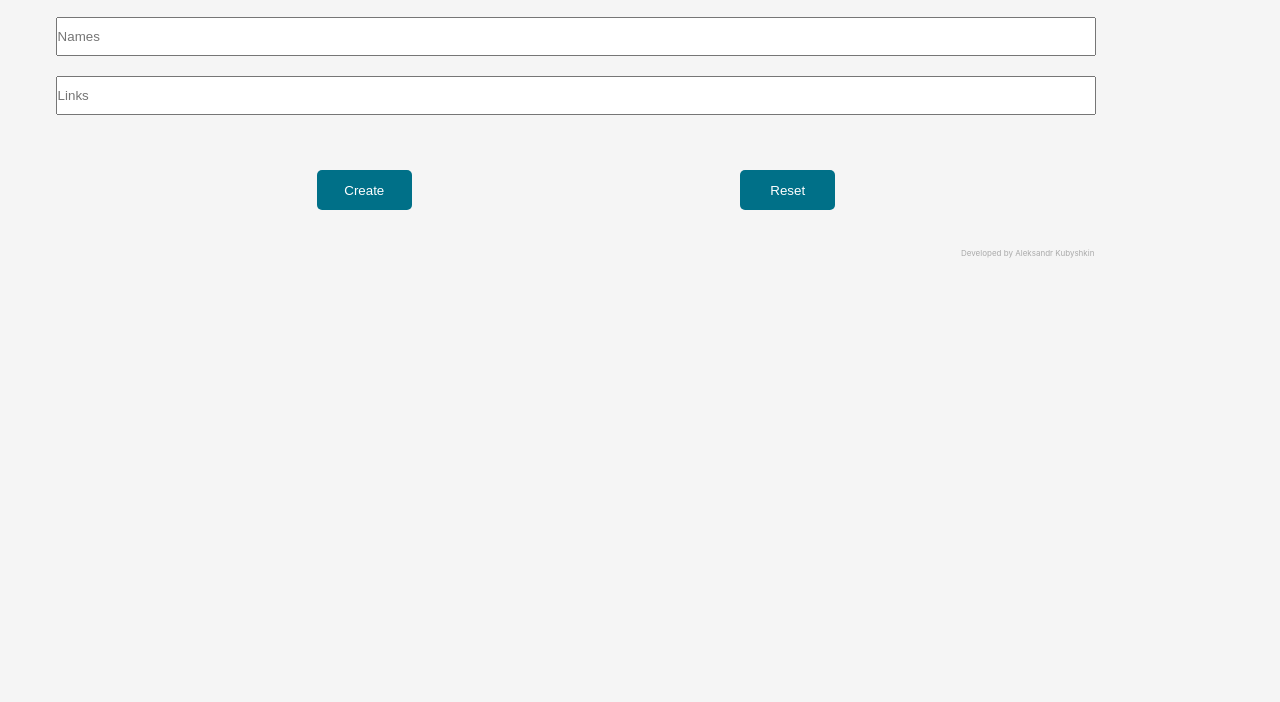
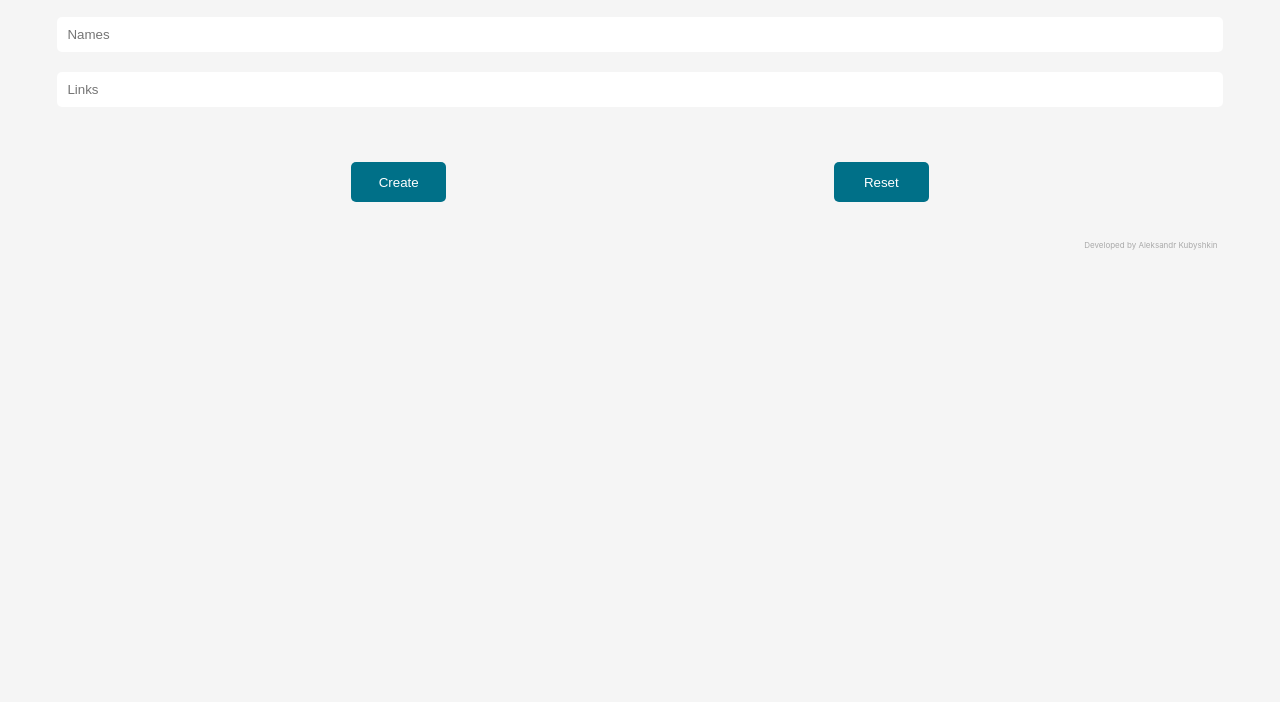
Before and after one commit to Photokub/Figma-image-collector, a website built with webpack: page src/ui.html in a window 1280 px wide. Shown: the part 98-800 px from the top of the page. Built offline with nearby package versions, Linux system fonts and the light colour scheme.

Commit message:
Feat: стили интерфейса плагина

```diff
--- a/src/ui.html
+++ b/src/ui.html
@@ -5,17 +5,14 @@
     <style>
         body {
             background-color: #F5F5F5;
-            box-sizing: border-box;
-            display: flex;
-            align-items: center;
-            margin: 0;
+            margin: 0 auto;
         }
 
         .app {
             display: flex;
             flex-direction: column;
             align-items: center;
-            width: 90%;
+            width: 95%;
         }
 
         .app__header {
@@ -38,8 +35,12 @@
         .form__input {
             width: 100%;
             height: 35px;
-            padding: 0;
+            padding: 0 0 0 10px;
             margin: 0 0 20px 0;
+
+            border-radius: 5px;
+            outline: none;
+            border: none;
         }
 
         .form__btn-container{
```
